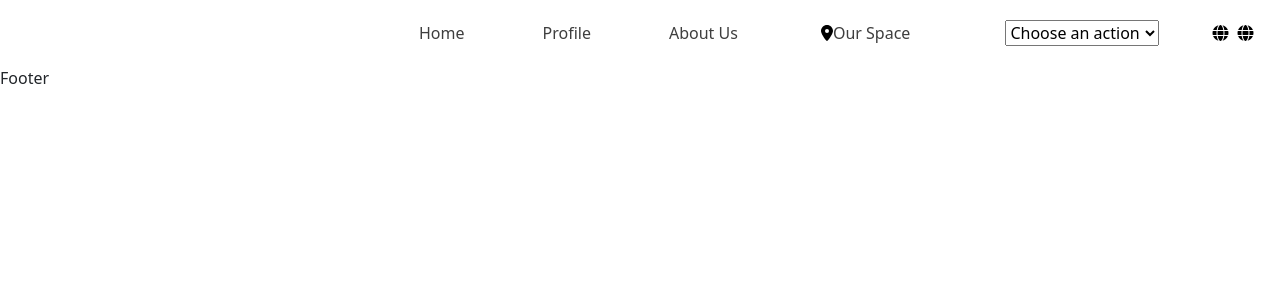
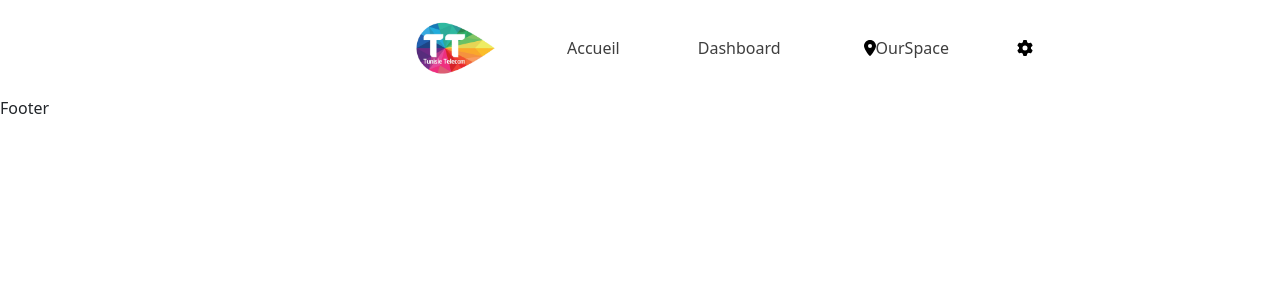
Before and after one commit to BenAmaraEya/Invoice-Management-and-Digitalization-Platform-, a React (Create React App) app in the folder frontends1/: page /dashboard in a window 1280 px wide. Shown: the top 300 px of the page. Built offline with nearby package versions, Linux system fonts and the light colour scheme.

Commit message:
dashboard

```diff
--- a/frontends1/src/components/Header/Header.jsx
+++ b/frontends1/src/components/Header/Header.jsx
@@ -1,20 +1,24 @@
 import React, { useState } from "react";
-import { NavLink, Link, useNavigate } from "react-router-dom";
+import { NavLink, useNavigate } from "react-router-dom";
 import { FontAwesomeIcon } from "@fortawesome/react-fontawesome";
-import { faMapMarkerAlt, faKey, faSignOutAlt, faCog } from "@fortawesome/free-solid-svg-icons";
+import { faMapMarkerAlt, faSignOutAlt, faCog } from "@fortawesome/free-solid-svg-icons";
 import "./Header.css";
-
+import logo from '../../assets/images/TTlogo.png';
 const Header = () => {
   const navigate = useNavigate();
   const userId = localStorage.getItem("userId");
+  const [isMenuOpen, setIsMenuOpen] = useState(false);
 
-  const handleSelectChange = async (event) => {
-    const selectedOption = event.target.value;
-    if (selectedOption === "updatePassword") {
-      // Redirect to update password page
+  const handleToggleMenu = () => {
+    setIsMenuOpen(!isMenuOpen);
+  };
+
+  const handleUpdatePassword = () => {
     navigate(`/updatePass/${userId}`);
-    } else if (selectedOption === "logout") {
-      // Perform logout action
+    setIsMenuOpen(false); // Close the menu after selecting an option
+  };
+
+  const handleLogout = async () => {
     try {
       const response = await fetch(`http://localhost:3006/auth/logout/${userId}`, {
         method: "POST",
@@ -24,10 +28,9 @@ const Header = () => {
       });
 
       if (response.ok) {
-          // Clear local storage
         localStorage.removeItem("accessToken");
         localStorage.removeItem("userId");
-          console.log("token removed");
+        console.log("Token removed");
         navigate('/login');
       } else {
         console.error("Failed to logout:", response.statusText);
@@ -35,58 +38,52 @@ const Header = () => {
     } catch (error) {
       console.error("Error during logout:", error);
     }
-    }
-  };
-
-  const handleLanguageChange = (language) => {
-    // Implement logic to handle language change
-    console.log('Selected language:', language);
-    // You can add code here to change the language in your application
+    setIsMenuOpen(false); // Close the menu after selecting an option
   };
 
   return (
     <header className="header">
       <div className="navigation">
         <ul className="menu d-flex align-items-center gap-5">
+        <div className="logo">
+
+                                <img src={logo} alt="" width={100} />
+
+                        </div>
           <li className="nav__item">
             <NavLink to="/home" activeClassName="active" exact>
-              Home
+              Accueil
             </NavLink>
           </li>
           <li className="nav__item">
-            <NavLink to="/profile" activeClassName="active" exact>
-              Profile
-            </NavLink>
-          </li>
-          <li className="nav__item">
-            <NavLink to="/about-us" activeClassName="active" exact>
-              About Us
+            <NavLink to={`/dashboard/${userId}`} activeClassName="active" exact>
+              Dashboard
             </NavLink>
           </li>
           <li className="nav__item">
             <NavLink to="/our-space" activeClassName="active" exact>
               <FontAwesomeIcon icon={faMapMarkerAlt} className="icon" />
-              Our Space
+              OurSpace
             </NavLink>
           </li>
           <li className="nav__item">
+            <div className="dropdown">
+              <div className="dropdown-btn" onClick={handleToggleMenu}>
+                <FontAwesomeIcon icon={faCog} className="icon" />
+              </div>
+              {isMenuOpen && (
                 <div className="dropdown-content">
-              <ul className="dropdown-list">
-                <li>
-                  <select onChange={handleSelectChange}>
-                    <option value="" disabled selected hidden>
-                      Choose an action
-                    </option>
-                    <option value="updatePassword">Update Password</option>
-                    <option value="logout">Logout</option>
-                  </select>
-                </li>
-              </ul>
+                  <button className="dropdown-item" onClick={handleUpdatePassword}>
+
+                    <span>Update Password</span>
+                  </button>
+                  <button className="dropdown-item" onClick={handleLogout}>
+
+                    <span>Logout</span>
+                  </button>
                 </div>
-          </li>
-          <li className="nav__item">
-            {/* Include LanguageSelector component here */}
-            <LanguageSelector onChangeLanguage={handleLanguageChange} />
+              )}
+            </div>
           </li>
         </ul>
       </div>
@@ -94,25 +91,4 @@ const Header = () => {
   );
 };
 
-function LanguageSelector({ onChangeLanguage }) {
-  const [selectedLanguage, setSelectedLanguage] = useState('en'); // Default language is English
-
-  const handleLanguageChange = (language) => {
-    setSelectedLanguage(language);
-    onChangeLanguage(language); // Call the parent component's function to handle language change
-  };
-
-  return (
-    <div>
-      <span className={`icon ${selectedLanguage === 'en' ? 'active' : ''}`} onClick={() => handleLanguageChange('en')}>
-        <i className="fas fa-globe"></i> {/* Globe icon for English */}
-      </span>
-      <span className={`icon ${selectedLanguage === 'fr' ? 'active' : ''}`} onClick={() => handleLanguageChange('fr')}>
-        <i className="fas fa-globe"></i> {/* Globe icon for French */}
-      </span>
-      {/* Add more icons for other languages */}
-    </div>
-  );
-}
-
 export default Header;
--- a/frontends1/src/components/Header/HomeHeader.jsx
+++ b/frontends1/src/components/Header/HomeHeader.jsx
@@ -1,34 +1,37 @@
 import React from "react";
-import {Container ,Row, Button} from 'reactstrap'
-import { NavLink,Link } from "react-router-dom";
+import { Container, Row } from 'reactstrap';
+import { NavLink, useNavigate } from "react-router-dom";
 import { FontAwesomeIcon } from '@fortawesome/react-fontawesome';
 import { faMapMarkerAlt } from '@fortawesome/free-solid-svg-icons';
 import "./Header.css";
 
-const nav_links=[
-
+const nav_links = [
     {
-        path:'/home',
-        display:'Home'
-       },
-
-   {
-     path:'/profil',
-     display:'Profil'
+        path: '/home',
+        display: 'Accueil'
     },
     {
-        path:'About us',
-        display:'About us'
+        path: '/dashboard',
+        display: 'Dashboard'
     },
     {
-        path:'Our space',
-        display:'Our Space',
+        path: 'Our space',
+        display: 'Our Space',
         icon: faMapMarkerAlt
-       },
+    }
+];
 
-]
-const Header=()=>{
-    return<header className="header">
+const Header = ({ isLoggedIn }) => {
+    const navigate = useNavigate();
+
+    const handleDashboardClick = () => {
+        if (!isLoggedIn) {
+            navigate('/login'); // Redirect to login page if not logged in
+        }
+    };
+
+    return (
+        <header className="header">
             <Container>
                 <Row>
                     <div className="nav__wrapper d-flex align-items-center justify-content-between">
@@ -36,19 +39,26 @@ const Header=()=>{
                             <ul className="menu d-flex align-items-center gap-5">
                                 {nav_links.map((item, index) => (
                                     <li className="nav__item" key={index}>
+                                        {item.path === '/dashboard' && !isLoggedIn ? (
+                                            <span onClick={handleDashboardClick}>{item.display}</span>
+                                        ) : (
                                             <NavLink to={item.path}>
                                                 {item.display}
                                                 {item.icon && <FontAwesomeIcon icon={item.icon} className="icon" />}
-
                                             </NavLink>
+                                        )}
                                     </li>
                                 ))}
                             </ul>
                         </div>
-                        <div className="nav_right d-flex align-item-center gap-4"></div>
+                        <div className="nav_right d-flex align-item-center gap-4">
+                            {/* Here you can add other components like user profile, logout button, etc. */}
+                        </div>
                     </div>
                 </Row>
             </Container>
-    </header>;
+        </header>
+    );
 };
+
 export default Header;
--- a/frontends1/src/components/Header/LoginHeader.jsx
+++ b/frontends1/src/components/Header/LoginHeader.jsx
@@ -1,50 +1,26 @@
 import React from "react";
-import {Container ,Row, Button} from 'reactstrap'
-import { NavLink,Link } from "react-router-dom";
-import logo from '../../assets/images/TTlogo.png'
-const nav_links=[
-    {
-     path:'home',
-     display:'Home'
-    },
+import { Container, Row } from 'reactstrap'
+import { Link } from "react-router-dom";
+import { FontAwesomeIcon } from '@fortawesome/react-fontawesome';
+import { faArrowLeft } from '@fortawesome/free-solid-svg-icons';
+import logo from '../../assets/images/TTlogo.png';
 
-    {
-     path:'#',
-     display:'About us'
-    },
-   {
-     path:'/profil',
-     display:'Profil'
-    },
-]
-const Header=()=>{
-    return<header className="header">
-        <Container>
-            <Row>
-                <div className="nav__wrapper d-flex align-items-center justify-content-between">
-                    <div className="logo">
-                        <img src={logo} alt="" width={100}/>
-                    </div>
-                    <div className="navigation">
-                        <ul className="menu d-flex align-items-center gap-5">
-                           {
-                            nav_links.map((item,index)=>(
-                                <li className="nav__item" key={index}>
-                                   <NavLink to={item.path}>{item.display}</NavLink>
-                                </li>
-                            ))
-                           }
-                        </ul>
-                    </div>
+const Header = () => {
 
-                    <div className="nav_right d-flex align-item-center gap-4">
-                        <div className="nav__btns d-flex align-item-center gap-4">
 
+    return (
+        <header className="header">
+
+
+                        <div className="logo">
+                            <Link to="/home">
+                                <img src={logo} alt="" width={100} />
+                            </Link>
                         </div>
-                    </div>
-                </div>
-            </Row>
-        </Container>
-    </header>;
+
+
+        </header>
+    );
 };
+
 export default Header;
--- a/frontends1/src/pages/Home.jsx
+++ b/frontends1/src/pages/Home.jsx
@@ -19,7 +19,7 @@ const Home = () => {
                     </p>
                     <div className="btns d-flex align-item-center gap-4">
                         <Link to="/login">
-                            <Button className="btn_login">login !</Button>
+                            <Button className="btn_login">connexion</Button>
                         </Link>
                     </div>
                 </div>
@@ -28,7 +28,7 @@ const Home = () => {
                 </div>
             </div>
             <div className="partners">
-                <h2>Our Partners</h2>
+                <h2>Nos Partenaires</h2>
                 <div className="gallery">
                     <Card className="partner-card">
                         <CardImg src={partener1} alt="partner 1" />
--- a/frontends1/src/pages/Login.jsx
+++ b/frontends1/src/pages/Login.jsx
@@ -48,7 +48,7 @@ const Login = () => {
       console.log("User ID:", id);
       console.log("Response Data:", data);
 
-      navigate(`/profile/${id}`);
+      navigate(`/dashboard/${id}`);
     } catch (error) {
       setError(error.message);
     } finally {
```
Also changed, not shown: frontends1/src/PrivateRoutes.js (added, +17 -0 lines), frontends1/src/components/Header/Header.css (+26 -0 lines), frontends1/src/pages/Dashboard.jsx (added, +87 -0 lines), frontends1/src/pages/ProfilTT.jsx (deleted, +0 -45 lines), frontends1/src/router/Routers.js (+8 -7 lines), 2 other files (tests, documents, lock files or other folders). Lines whose indentation alone changed are shown as unchanged.
